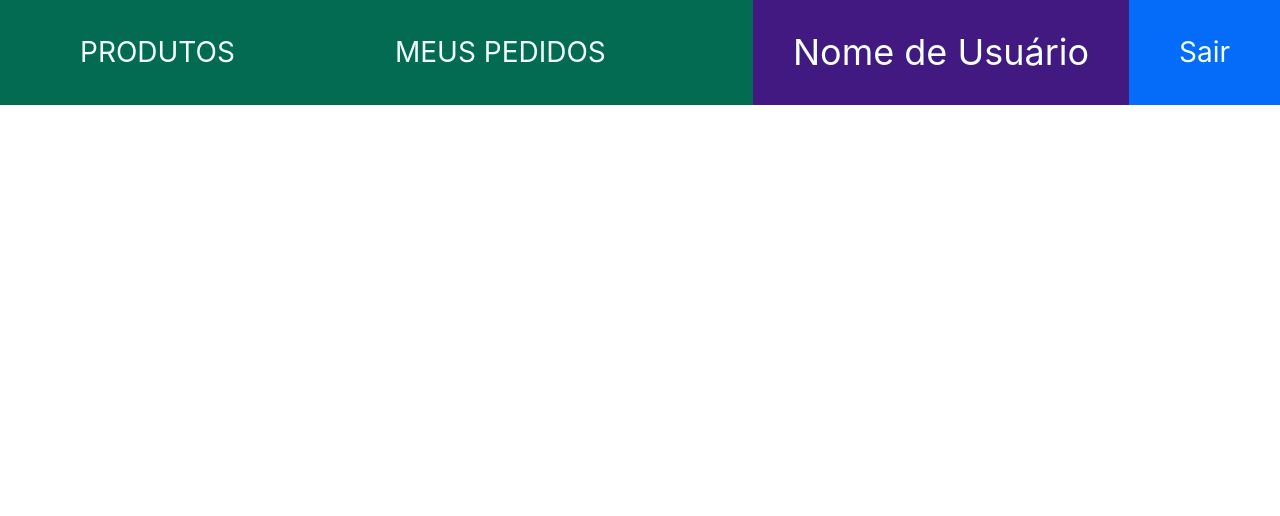
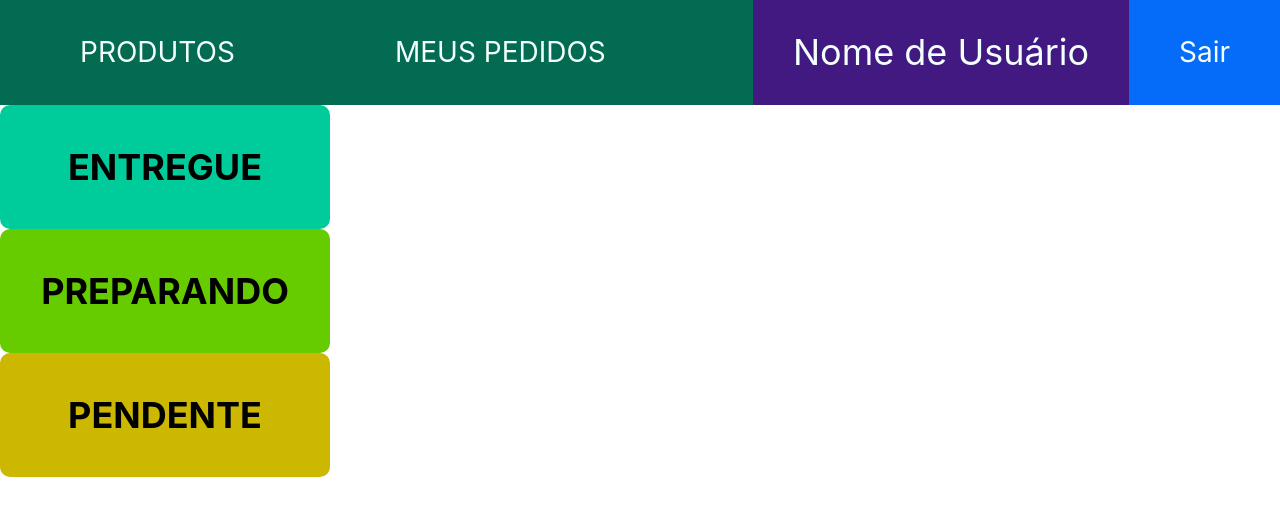
Before and after one commit to Erik-EFL/AppDelivery, a React (Create React App) app in the folder front-end/: page / in a window 1280 px wide. Shown: the top 516 px of the page. Built offline with nearby package versions, Linux system fonts and the light colour scheme.

Commit message:
feat: create order status button

```diff
--- a/front-end/src/App.js
+++ b/front-end/src/App.js
@@ -1,11 +1,15 @@
 import React from 'react';
 import './App.css';
 import Navbar from './components/NavBar';
+import StatusButton from './components/StatusButton';
 
 function App() {
   return (
     <div className="App">
       <Navbar />
+      <StatusButton status="ENTREGUE" />
+      <StatusButton status="PREPARANDO" />
+      <StatusButton status="PENDENTE" />
     </div>
   );
 }
--- /dev/null
+++ b/front-end/src/components/StatusButton/index.js
@@ -0,0 +1,19 @@
+import React from 'react';
+import PropTypes from 'prop-types';
+import * as Styles from './styles';
+
+function StatusButton({ status }) {
+  return (
+    <Styles.StatusButtonContainer status={ status }>
+      <Styles.StatusButtonText>
+        {status}
+      </Styles.StatusButtonText>
+    </Styles.StatusButtonContainer>
+  );
+}
+
+StatusButton.propTypes = {
+  status: PropTypes.string,
+}.isRequired;
+
+export default StatusButton;
--- /dev/null
+++ b/front-end/src/components/StatusButton/styles.js
@@ -0,0 +1,34 @@
+import styled from 'styled-components';
+import theme from '../themes/themes';
+
+const StatusButtonProps = (status) => {
+  switch (status) {
+  case 'ENTREGUE':
+    return `
+      background-color: ${theme.bgPrimary.lightBlue}
+    `;
+  case 'PREPARANDO':
+    return `
+      background-color: ${theme.bgPrimary.lemonGreen}
+  `;
+  default:
+    return `
+      background-color: ${theme.bgPrimary.gold}
+  `;
+  }
+};
+
+export const StatusButtonContainer = styled.div`
+  display: flex;
+  align-items: center;
+  justify-content: center;
+  border-radius: 10px;
+  padding: 40px 20px;
+  width: 290px;
+  ${(props) => StatusButtonProps(props.status)}
+`;
+
+export const StatusButtonText = styled.p`
+  font-size: 36px;
+  font-weight: 700;
+`;
```
